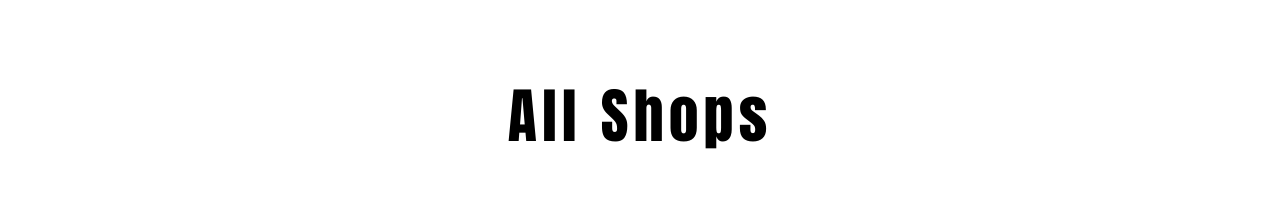
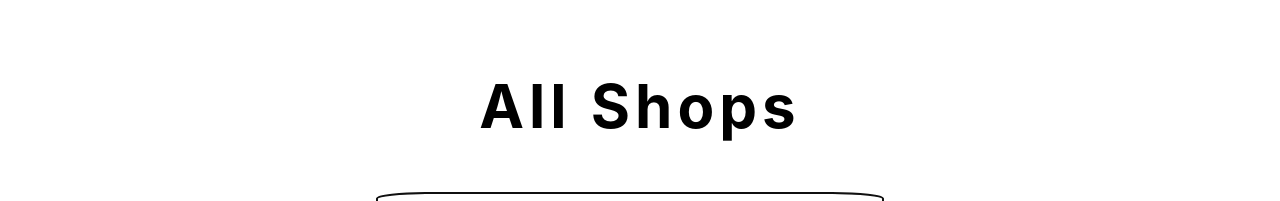
Before and after one commit to elliepark1012/surfree, a React (Create React App) app: page /shops in a window 1280 px wide. Shown: the part 332-533 px from the top of the page. Built offline with nearby package versions, Linux system fonts and the light colour scheme; data requests are answered from the project's data file.

Commit message:
index.css done

```diff
--- a/src/Components/ShopList.js
+++ b/src/Components/ShopList.js
@@ -47,7 +47,7 @@ const ShopList = ({ shops, logIn }) => {
   },[newShops]);
 
     return (
-      <section>
+      <section className="shoplist-section">
         <h1 className="shoplist-header">All Shops</h1>
         <div className="search-box">
           <input className="search-input" type="text" placeholder="Search for your next surf shop 🏄" onChange={handleOnChange} autoFocus required/>
--- a/src/index.css
+++ b/src/index.css
@@ -3,12 +3,10 @@ body {
   font-family: -apple-system, BlinkMacSystemFont, 'Segoe UI', 'Roboto', 'Oxygen',
     'Ubuntu', 'Cantarell', 'Fira Sans', 'Droid Sans', 'Helvetica Neue',
     sans-serif;
-  -webkit-font-smoothing: antialiased;
-  -moz-osx-font-smoothing: grayscale;
 }
 
 .logo-image {
-     width: 400px;
+    width: 400px;
     height: 150px;
     margin-left: 50px;
     margin-top: 50px;
@@ -26,6 +24,7 @@ video {
   flex-direction: row;
   justify-content: center;
 }
+
 .navbar {
   text-align: right;
   margin-left: 400px;
@@ -47,13 +46,10 @@ video {
 
 .nav-bar-link:hover {
   color: #4e6672;
-  font-style: italic;
   font-weight: bold;
 }
 
 .nav-bar-button {
-  display: inline-block;
-  outline: 0;
   border: none;
   cursor: pointer;
   height: 40px;
@@ -65,10 +61,6 @@ video {
   font-size: 20px;
   font-weight: 500;
   margin-right: 60px;
-}
-
-.nav-bar-button:hover {
-  background-color: #2222221a;
 }
 
 .home-content {
@@ -110,16 +102,17 @@ padding: 60px;
   }
 }
 
+.shoplist-section {
+  text-align: center;
+}
+
 .shoplist-header {
-  font-family: Impact, Haettenschweiler, 'Arial Narrow Bold', sans-serif;
   letter-spacing: 5px;
   font-size: 60px;
-  text-align: center;
 }
 
 .search-box {
   width: 100%;
-  text-align: center;
 }
 
 .search-input {
@@ -159,9 +152,7 @@ padding: 60px;
   box-shadow: 10px 5px 20px 20px #181818;
   cursor: pointer;
 }
-.card:hover .button-primary {
-  transform: translate(10px, 0);
-}
+
 .card-image {
   height: 225px;
   width: 450px;
@@ -169,18 +160,16 @@ padding: 60px;
 .card-name {
   text-decoration-line: none;
   text-transform: uppercase;
-  text-align: center;
-  font-family: Impact, Haettenschweiler, 'Arial Narrow Bold', sans-serif;
   font-size: 30px;
   margin-inline: 20px;
   color: #181818;
+  font-family: Impact, Haettenschweiler, 'Arial Narrow Bold', sans-serif;
 }
 
 .card-location {
-  text-align: center;
   color:#5d5959;
+  font-size: 20px;
   font-family: Impact, Haettenschweiler, 'Arial Narrow Bold', sans-serif;
-  font-size: 20px;
 }
 
 .price-rating-grid-box1, .price-rating-grid-box2, .price-rating-grid-box3, .price-rating-grid-box4{
@@ -188,14 +177,13 @@ padding: 60px;
   font-family: sans-serif;
   overflow: hidden;
   height: 30px;
-
 }
 
 .price-rating-grid-box1, .price-rating-grid-box2 {
   color: #006ae3;
   font-size: 30px;
   border-radius: 10px 10px 0px 0px;
-  font-family: Impact, Haettenschweiler, 'Arial Narrow Bold', sans-serif;;
+  font-family: Impact, Haettenschweiler, 'Arial Narrow Bold', sans-serif;
 }
 
 .price-rating-grid-box3, .price-rating-grid-box4 {
@@ -210,13 +198,11 @@ padding: 60px;
   display: flex;
   flex-wrap: wrap;
   flex-direction: row;
-  justify-content: center;
 }
 
 .price-rating-grid
  > div {
   flex-basis: calc(50%);
-  text-align: center;
 }
 
 a {
@@ -239,10 +225,10 @@ a {
   height: 300px;
   padding: 20px;
 }
+
 .details {
   font-family: Impact, Haettenschweiler, 'Arial Narrow Bold', sans-serif;
   font-size: 20px;
-  margin-inline: px;
   color: #39393b;
 }
 
@@ -273,7 +259,6 @@ a {
     border:0;
     border-radius: 5px;
     font-size: 20px;
-    text-align: center;
 }
 
 .form {
```
